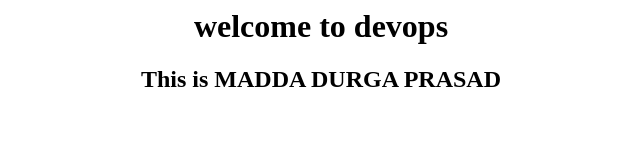
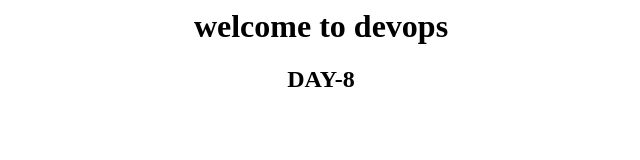
Before and after one commit to mprasad1234/mycode, a plain HTML site: page index.html in a window 1280 px wide. Shown: the whole page, without its empty margins (319-959 px from the left). Drawn offline with Linux system fonts and the light colour scheme.

Commit message:
Update index.html

```diff
--- a/index.html
+++ b/index.html
@@ -5,7 +5,7 @@
 <body>
     <center>
         <h1> welcome to devops </h1>
-        <h2> This is MADDA DURGA PRASAD </h2>
+        <h2> DAY-8 </h2>
     </center>
 </body>
 </html>
```
